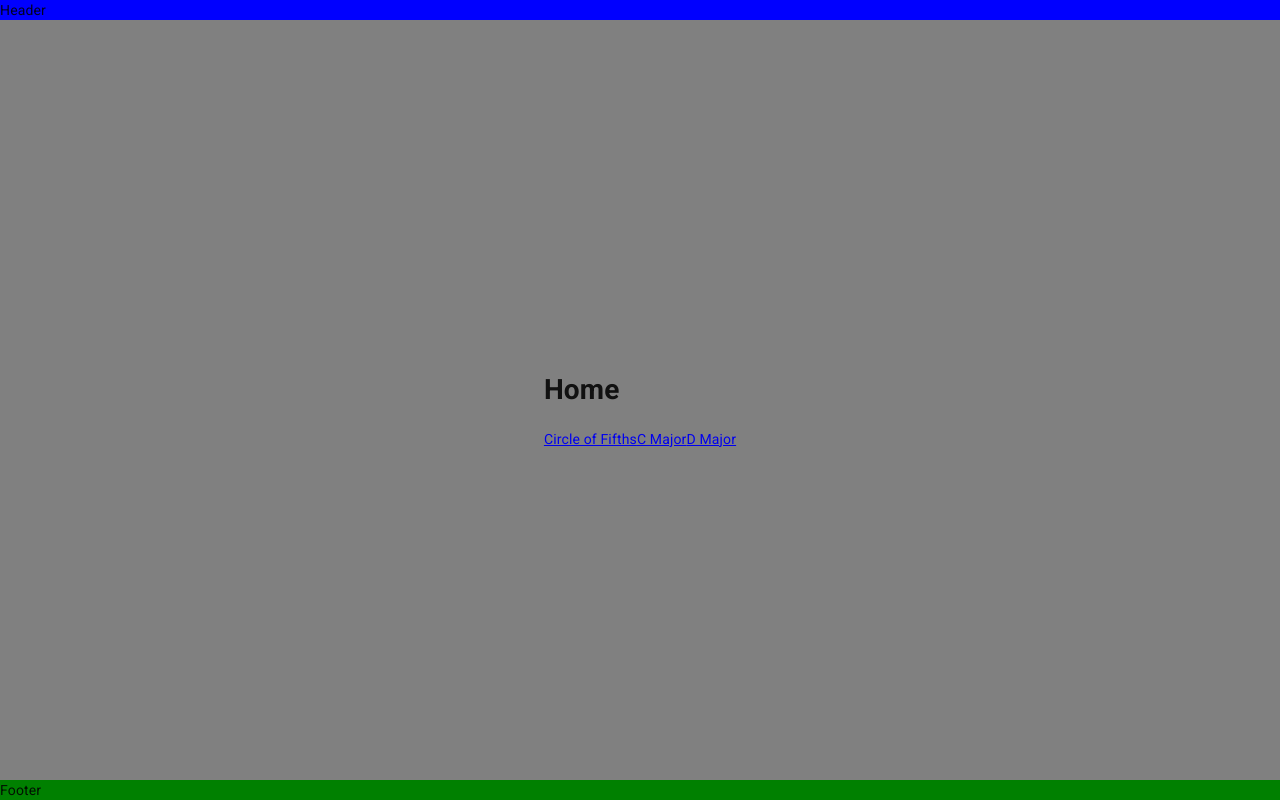
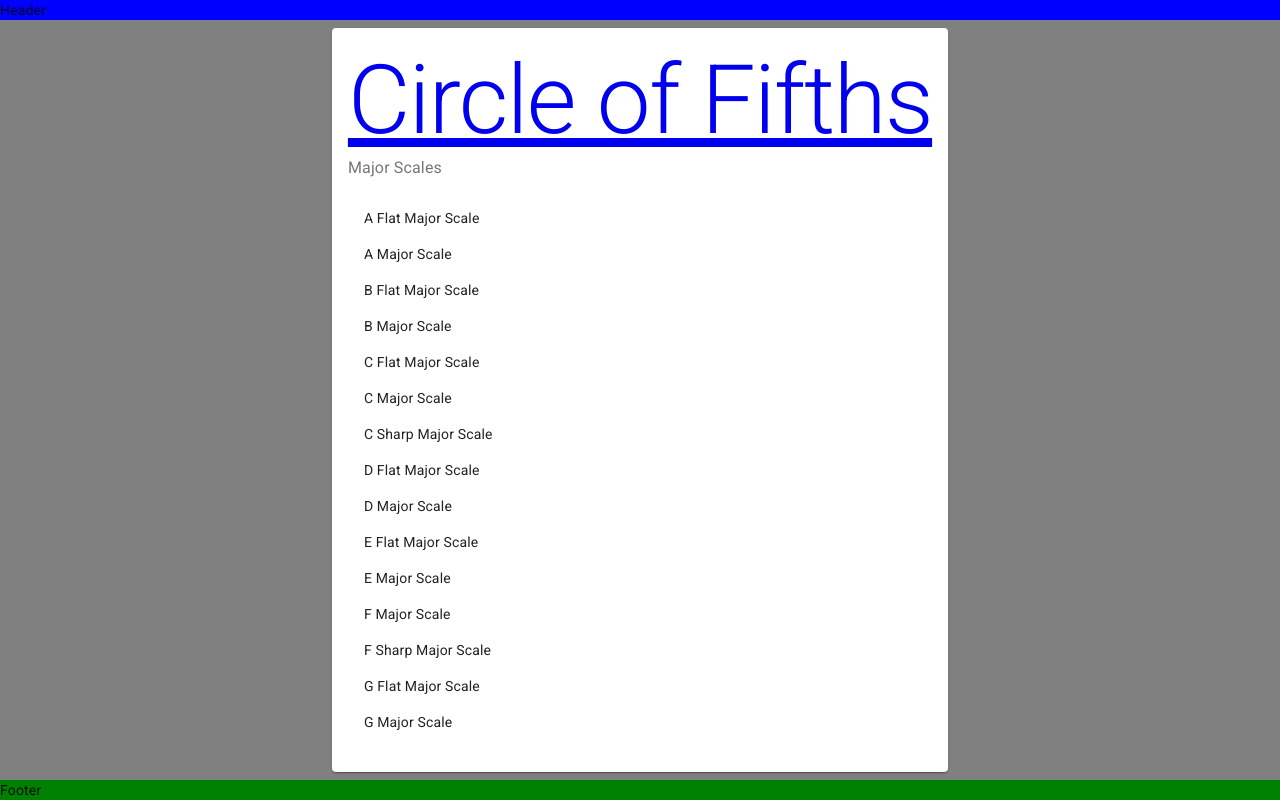
Before and after one commit to acolbourn/music-next, a Next.js app: page / in a window 1280 px wide. Built offline with nearby package versions, Linux system fonts and the light colour scheme.

Commit message:
Begin home page, links to major scales

```diff
--- a/components/circleOfFifths/chordScaleHelpers.js
+++ b/components/circleOfFifths/chordScaleHelpers.js
@@ -188,10 +188,12 @@ const getScaleURLS = () => {
   return URLRoutes;
 };
 
+const SCALE_URLS = getScaleURLS();
+
 export {
   getScale,
   getChordsOfScale,
   getChordFromNotes,
   formatScaleURL,
-  getScaleURLS,
+  SCALE_URLS,
 };
--- /dev/null
+++ b/components/home/PageCard.js
@@ -0,0 +1,46 @@
+import Link from 'next/link';
+import { makeStyles } from '@material-ui/core/styles';
+import Card from '@material-ui/core/Card';
+import CardContent from '@material-ui/core/CardContent';
+import Typography from '@material-ui/core/Typography';
+import ScaleList from './ScaleList';
+
+const useStyles = makeStyles({
+  root: {
+    minWidth: 275,
+  },
+  pos: {
+    marginBottom: 12,
+  },
+});
+
+export default function HomePage() {
+  const classes = useStyles();
+
+  return (
+    <Card className={classes.root}>
+      <CardContent>
+        <Typography variant='h1'>
+          <Link href='/circle-of-fifths'>Circle of Fifths</Link>
+        </Typography>
+        <Typography className={classes.pos} color='textSecondary'>
+          Major Scales
+        </Typography>
+        {/* <Typography variant='body2' component='p'>
+          well meaning and kindly.
+          <br />
+          {'"a benevolent smile"'}
+        </Typography> */}
+        <ScaleList />
+      </CardContent>
+    </Card>
+  );
+  // return (
+  //   <div>
+  //     <h1>Home</h1>
+  //
+  //     <Link href='/circle-of-fifths/c-major-scale'>C Major</Link>
+  //     <Link href='/circle-of-fifths/d-major-scale'>D Major</Link>
+  //   </div>
+  // );
+}
--- /dev/null
+++ b/components/home/ScaleList.js
@@ -0,0 +1,54 @@
+import React from 'react';
+import { makeStyles } from '@material-ui/core/styles';
+import List from '@material-ui/core/List';
+import ListItem from '@material-ui/core/ListItem';
+import ListItemText from '@material-ui/core/ListItemText';
+import Typography from '@material-ui/core/Typography';
+import { SCALE_URLS } from '../circleOfFifths/chordScaleHelpers';
+
+const useStyles = makeStyles((theme) => ({
+  root: {
+    flexGrow: 1,
+    maxWidth: 752,
+  },
+  demo: {
+    backgroundColor: theme.palette.background.paper,
+  },
+}));
+
+export default function InteractiveList() {
+  const classes = useStyles();
+
+  // Sort all scale URLs alphabetically and divide into major/minor
+  const scalesSorted = SCALE_URLS.sort();
+  const majorScales = scalesSorted.filter((scale) => scale.includes('major'));
+
+  // Takes in a url string, return formatted link label.
+  function formatLabel(url) {
+    // Split URL into parts and capitalize each
+    const words = url.split('-');
+    const label = words
+      .map((word) => {
+        return word[0].toUpperCase() + word.substring(1);
+      })
+      .join(' ');
+    return label;
+  }
+
+  const majorScaleList = majorScales.map((scale) => {
+    const label = formatLabel(scale);
+    return (
+      <ListItem>
+        <ListItemText primary={label} secondary={null} />
+      </ListItem>
+    );
+  });
+
+  return (
+    <div className={classes.root}>
+      <div className={classes.demo}>
+        <List dense={true}>{majorScaleList}</List>
+      </div>
+    </div>
+  );
+}
--- a/pages/index.js
+++ b/pages/index.js
@@ -1,12 +1,5 @@
-import Link from 'next/link';
+import PageCard from '../components/home/PageCard';
 
 export default function Home() {
-  return (
-    <div>
-      <h1>Home</h1>
-      <Link href='/circle-of-fifths'>Circle of Fifths</Link>
-      <Link href='/circle-of-fifths/c-major-scale'>C Major</Link>
-      <Link href='/circle-of-fifths/d-major-scale'>D Major</Link>
-    </div>
-  );
+  return <PageCard />;
 }
```
Also changed, not shown: pages/circle-of-fifths/[scale]/index.js (+2 -5 lines).
